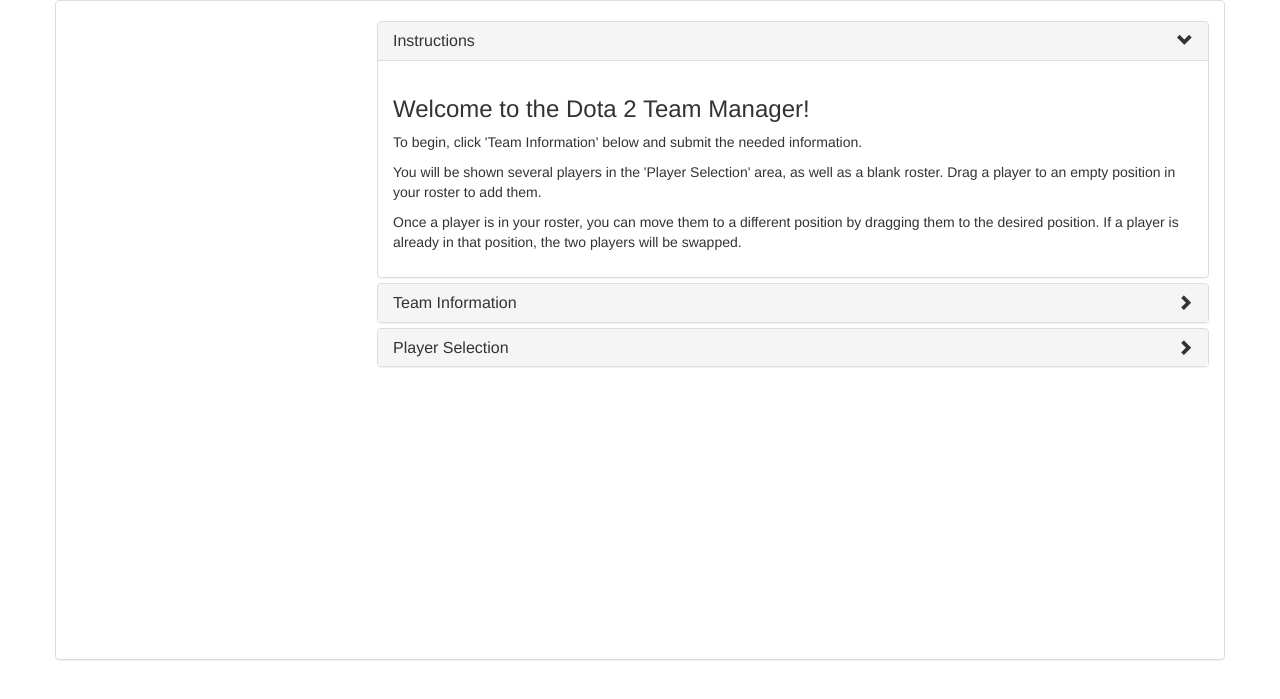
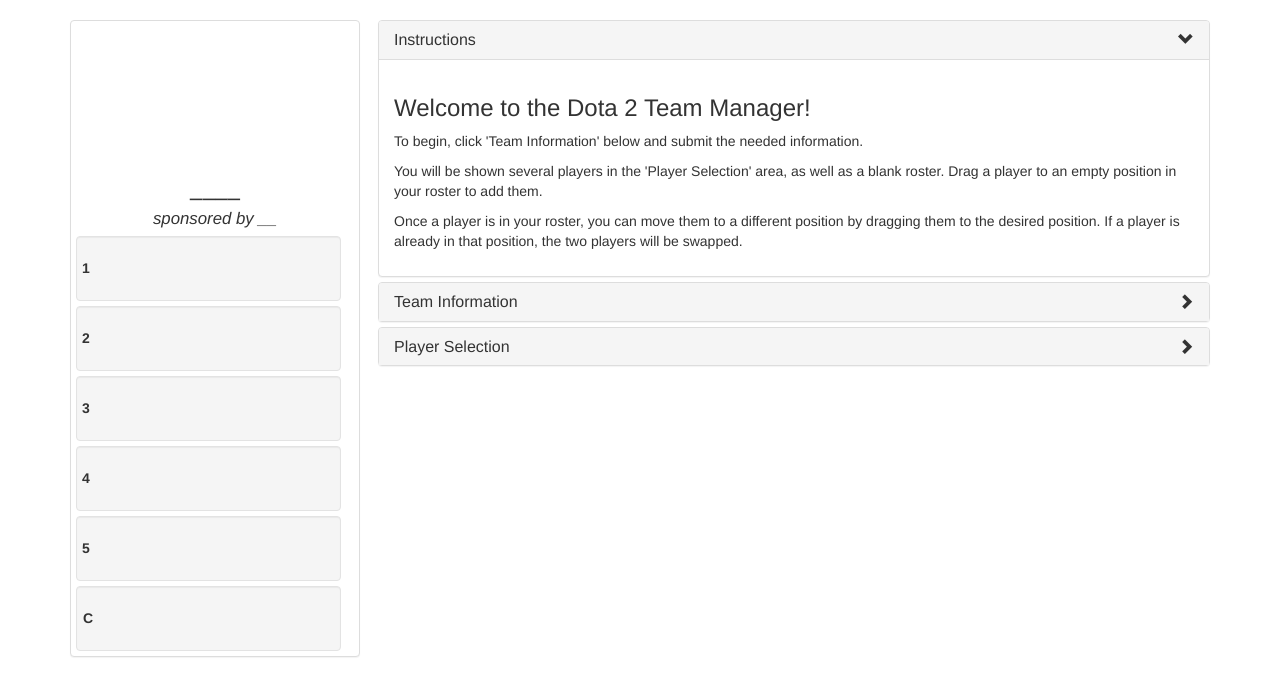
Before and after one commit to danwbyrne/austin-garrard.github.io, a Jekyll site: the page d2tm/index.html, which Jekyll copies as it is, in a window 1280 px wide. Shown: the top 699 px of the page. Built offline with Jekyll 4.4.1, drawn with Linux system fonts in a browser that asks for light colours; nearby versions of some CDN libraries; Markdown is read by kramdown in place of the engine named in the settings.

Commit message:
minor tweaks

```diff
--- a/d2tm/controller/d2tmController.js
+++ b/d2tm/controller/d2tmController.js
@@ -20,12 +20,13 @@
 		captain: 0
 	};
 	$scope.team = {
-		name: '',
-		sponsor: '',
+		name: '____',
+		sponsor: '__',
 		logo: '',
 		roster: [],
 		captain: 0
 	};
+
 	$scope.inputAlerts = [];
 	$scope.closeInputAlert = function(index) {
 		$scope.inputAlerts.splice(index, 1);
@@ -56,7 +57,7 @@
 			});
 		}
 	};
-
+	$scope.createTeam();
 
 
 	$scope.allPlayers = playerInfo;
--- a/d2tm/css/main.css
+++ b/d2tm/css/main.css
@@ -10,13 +10,13 @@
 .left {
 	width: 290px;
 	float: left;
-	padding-top: 20px;
+	margin-top: 20px;
 }
 
 .right {
 	width: 832px;
 	float: right;
-	padding-top: 20px;
+	margin-top: 20px;
 }
 
 .teamLogo {
@@ -71,12 +71,18 @@
 	cursor: move;
 }
 
+.rosterList .item {
+	margin-right: auto;
+	margin-right: auto;
+}
+
 .rosterList .tile {
 	width: 265px;
 	float: none;
 	cursor: move;
-	margin-right: 0 !important;
 }
+
+
 
 .tile .pos {
 	width: 25px;
--- a/d2tm/index.html
+++ b/d2tm/index.html
@@ -3,7 +3,7 @@
 <html>
 
 	<head>
-		<title> Dota2 Team Manager </title>
+		<title> Dota 2 Team Manager </title>
 
 		<!-- stylesheets -->
 		<link rel="stylesheet" type="text/css" href="css/main.css" />
@@ -14,9 +14,9 @@
 	<body ng-app="d2tm">
 
 		<!-- main wrapper -->
-		<div class="container panel panel-default" ng-controller="d2tmController">
+		<div class="container" ng-controller="d2tmController">
 
-			<div class="left">
+			<div class="left panel panel-default">
 
 				<div class="teamLogo">
 					<img ng-src="{{team.logo}}" ng-if="team.logo!=''" />
@@ -31,7 +31,7 @@
 				</div>
 
 				<div class="rosterList" >
-				      <div ng-repeat="player in team.roster" >
+				      <div ng-repeat="player in team.roster">
 				      	<div class="tile well" ng-drop="true" ng-drop-success="onDropRL($index, $data,$event)" ng-drag="true" ng-drag-data="player" ng-drag-success="onDragRL($index, $data, $event)">
 				      		<div class="pos">
 			      				<div class="idx" ng-if="$index==5">
```
